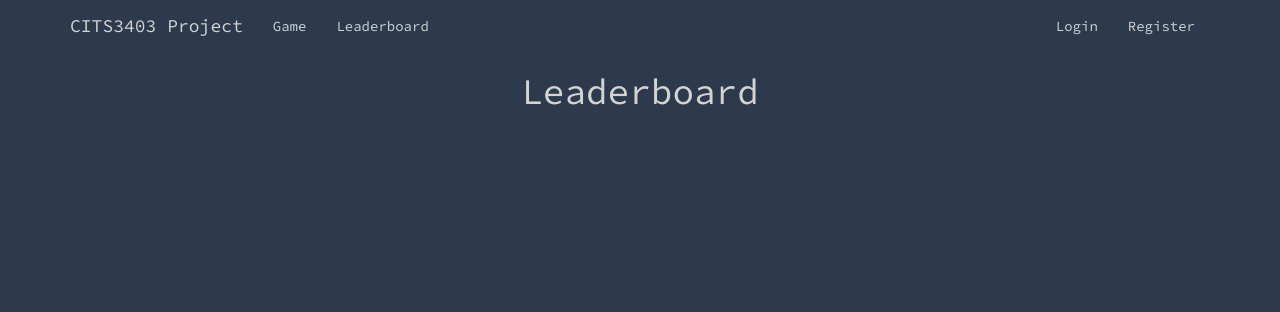
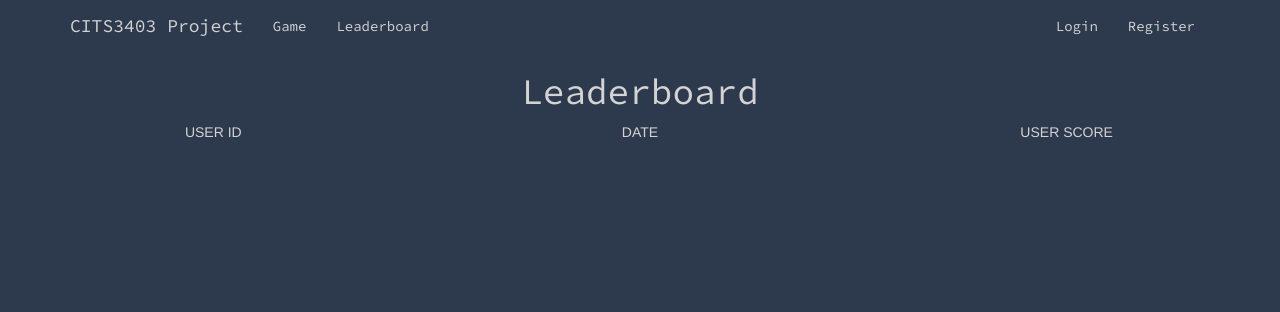
Before and after one commit to jakobdorian/CITS3403-Project, a Flask app: page /leaderboard in a window 1280 px wide. Shown: the top 312 px of the page. Run offline with Flask 2, Linux system fonts and the light colour scheme; data that the repository does not hold is empty; some libraries are stand-ins or nearby versions.

Commit message:
Altered db to include a scores tables with a user_id connecting to the user table. Created a profile page and leaderboard page displaying stats

```diff
--- a/app/models.py
+++ b/app/models.py
@@ -1,4 +1,5 @@
 from app import db, login
+from datetime import datetime
 from flask_login import UserMixin
 from werkzeug.security import generate_password_hash, check_password_hash
 
@@ -7,6 +8,7 @@ class User(UserMixin, db.Model):
     username = db.Column(db.String(64), index=True, unique=True)
     email = db.Column(db.String(120), index=True, unique=True)
     password_hash = db.Column(db.String(128))
+    user_stats = db.relationship('Score', backref='user', lazy=True)
 
     def __repr__(self):
         return '<User {}>'.format(self.username)
@@ -25,3 +27,5 @@ class Score(UserMixin, db.Model):
     id = db.Column(db.Integer, primary_key=True)
     user_score = db.Column(db.Integer)
     user_id = db.Column(db.Integer, db.ForeignKey("user.id"))
+    #STRIP MINUTES OFF DATE, IMPLEMENT IF SAME DATE NEW COLUMN BUT EMPTY DATE
+    date = db.Column(db.DateTime(timezone=True), default=datetime.today)
--- a/app/routes.py
+++ b/app/routes.py
@@ -1,7 +1,7 @@
 from app import app, db
 from app.forms import LoginForm, RegistrationForm
-from app.models import User
-from flask import Flask, render_template, flash, redirect, url_for, request
+from app.models import User, Score
+from flask import Flask, render_template, flash, redirect, url_for, request, session
 from flask_login import current_user, login_user, logout_user, login_required
 from werkzeug.urls import url_parse
 from sqlalchemy import func, extract
@@ -22,6 +22,7 @@ def register():
         db.session.add(user)
         db.session.commit()
         flash('Congratulations, you are now a user!')
+        #CHANGE THIS TO GO STRAIGHT TO STATS PAGE
         return redirect(url_for('login'))
     return render_template('register.html', title='Register', form=form)
 
@@ -47,10 +48,27 @@ def logout():
     logout_user()
     return redirect(url_for('index'))
 
-@app.route('/user')
-def user():
+@app.route('/user_stats')
+def user_stats():
     if current_user.is_authenticated:
-        return render_template('user.html', title='Profile')
+        user_id = current_user.id
+        #show list of stats associated with user IF logged in
+        my_scores = Score.query.filter_by(user_id=user_id)
+        return render_template('user.html', user=my_scores)
+    return render_template('user.html', title='Profile')
+
+
+#DUMMY WAY TO ENTER STATS FOR TESTING TO BE DELETED
+@app.route('/register_stats', methods=['POST'])
+def register_stats():
+    form = request.form
+    scores = Score(
+        user_id= current_user.id,
+        user_score = form['score']
+    )
+    db.session.add(scores)
+    db.session.commit()
+    return redirect(url_for('user_stats'))
 
 @app.route('/')
 @app.route('/game')
@@ -59,4 +77,5 @@ def game():
 
 @app.route('/leaderboard', methods=['GET', 'POST'])
 def leaderboard():
-    return render_template('leaderboard.html', title='Leaderboard')
+    all_scores = Score.query.all()
+    return render_template('leaderboard.html', scores=all_scores)
--- a/app/static/css/stylesheet.css
+++ b/app/static/css/stylesheet.css
@@ -147,3 +147,13 @@ span{
     .reg-dark {
         color: #337ab7 !important;
     }
+
+#mystat-list {
+        display: grid;
+        grid-template-columns: 1fr 1fr;
+}
+
+#stats-list {
+    display: grid;
+    grid-template-columns: 1fr 1fr 1fr;
+}
--- a/app/templates/base.html
+++ b/app/templates/base.html
@@ -36,7 +36,7 @@
                 {% else %}
                 <li><a href="{{ url_for('game') }}">Game</a></li>
                 <li><a href="{{ url_for('leaderboard') }}">Leaderboard</a></li>
-                <li><a href="{{ url_for('user') }}">Profile</a></li>
+                <li><a href="{{ url_for('user_stats') }}">Profile</a></li>
                 {% endif %}
             </ul>
 
--- a/app/templates/leaderboard.html
+++ b/app/templates/leaderboard.html
@@ -3,8 +3,18 @@
 {% block content %}
 <h1>Leaderboard</h1>
     <body>
-
-
+        <div id="stats-list">
+        <p> USER ID </p> <P> DATE </P> <p> USER SCORE </p>
+        {% for score in scores %}
+             <p> {{ score.user_id }} </p> <p>  {{ score.date }} </p> <p>  {{ score.user_score }} </p>
+        {% endfor %}
+    </div>
     </body>
 
 {% endblock %}
+
+<!-- TODO: HIGHLIGHT PROFILE USERS SCORES -->
+<!-- ORDER HIGHEST-LOWEST-->
+<!-- CHANGE USER_ID TO USER.USERNAME-->
+<!-- DATE SHOULDNT INCLUDE MINUTES-->
+<!-- CSS work use table-->
```
Also changed, not shown: app/templates/user.html (+18 -1 lines), app.db.
